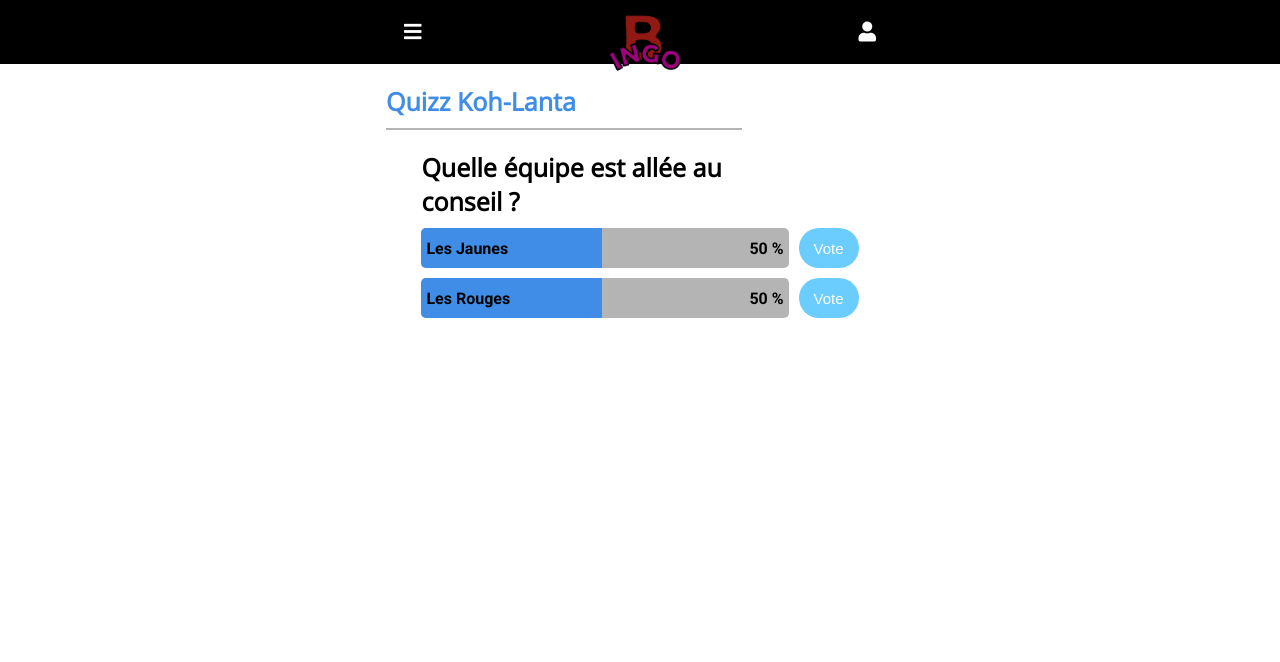
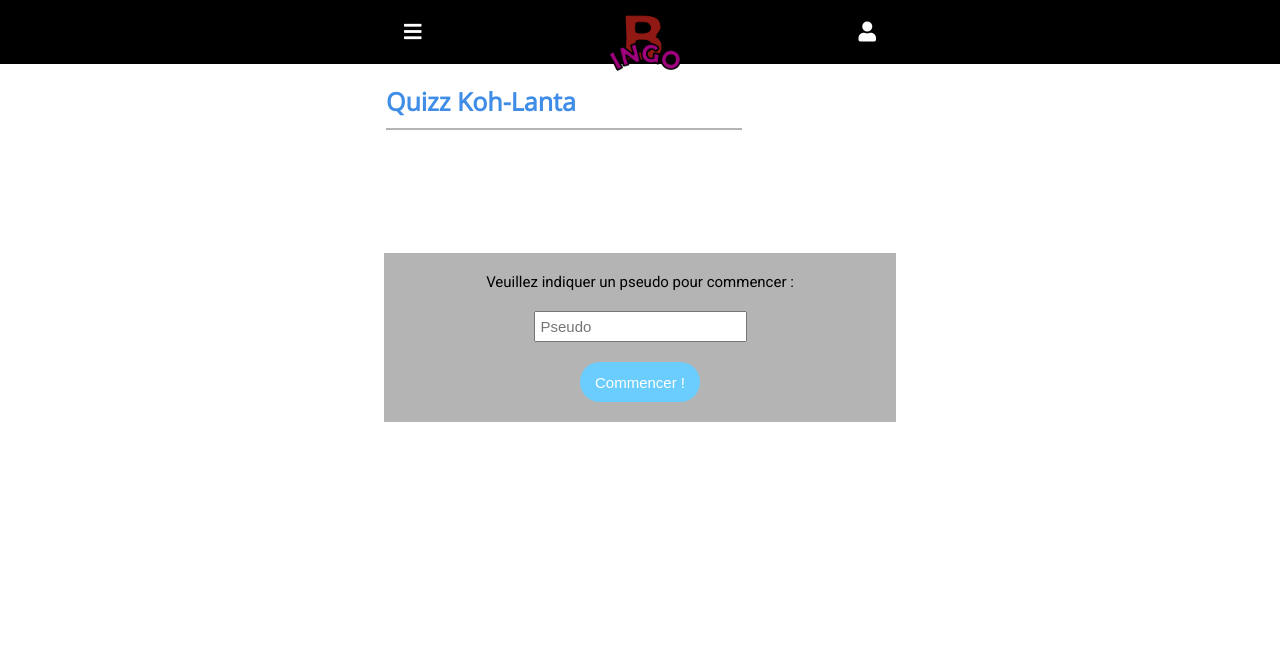
Before and after one commit to SveRKeR92/red-line-sverker, a PHP site: page /fil-rouge-dw/views/sondage.php in a window 1280 px wide. Shown: the top 662 px of the page. Run offline with PHP 8.4, Linux system fonts and the light colour scheme; some libraries are stand-ins or nearby versions.

Commit message:
:sparkles: finish pseudo & display score

```diff
--- a/include/header.php
+++ b/include/header.php
@@ -1,24 +1,26 @@
 <!DOCTYPE html>
 <html lang="fr">
+
 <head>
     <meta charset="UTF-8">
     <meta name="viewport" content="width=device-width, initial-scale=1.0">
     <link href="https://fonts.googleapis.com/css2?family=Open+Sans&family=Roboto:ital,wght@0,100;0,300;0,400;0,500;0,700;0,900;1,100;1,300;1,400;1,500;1,700;1,900&display=swap" rel="stylesheet">
     <link rel="stylesheet" href="https://use.fontawesome.com/releases/v5.14.0/css/all.css" integrity="sha384-HzLeBuhoNPvSl5KYnjx0BT+WB0QEEqLprO+NBkkk5gbc67FTaL7XIGa2w1L0Xbgc" crossorigin="anonymous">
-        <link rel="stylesheet" href="<?= URL?>style/style.css">
-        <script src="<?= URL?>script/jquery.js"></script>
+    <link rel="stylesheet" href="<?= URL ?>style/style.css">
+    <script src="<?= URL ?>script/jquery.js"></script>
     <title>Bingoz</title>
 </head>
+
 <body>
     <header>
         <div class="heading">
-                <a href="<?php echo URL ?>">
+            <a href="#">
                 <i class="fas fa-bars"></i>
             </a>
             <a href="<?php echo URL ?>">
                 <img src="<?php echo URL ?>img/logo.png" alt="logo du site">
             </a>
-                <a href="<?php echo URL ?>">
+            <a href="#">
                 <i class="fas fa-user"></i>
             </a>
         </div>
--- a/script/quizz.js
+++ b/script/quizz.js
@@ -54,6 +54,7 @@
         tr.className = index;
         tbody.appendChild(tr);
         let td = document.createElement("td");
+        td.setAttribute('colspan', '2');
         tr.appendChild(td);
         let qTitle = document.createElement("h4");
         qTitle.className = "titleQuestion";
@@ -68,6 +69,7 @@
             qtr.className = index;
             tbody.appendChild(qtr);
             let qtd = document.createElement("td");
+            qtd.style.width = "80%";
             qtr.appendChild(qtd);
             let div100 = document.createElement("div");
             div100.className = "hundred";
@@ -91,6 +93,7 @@
 
             //création boutton
             let tdButton = document.createElement("td");
+            tdButton.style.width = "20%";
             qtr.appendChild(tdButton);
             let button = document.createElement("button");
             button.innerHTML = "Vote";
@@ -104,13 +107,44 @@
     container.appendChild(sondageTable);
 }
 
-let i = 0;
+function hideQuestion(array, index){
+    for (k = 0; k < array.length; k++){
+        if(array[k].className != index){
+            array[k].style.display = "none";
+        }else{
+            array[k].style.display = "table-row";
+        }
+    }
+}
+
+let i = -1;
 let score = 0;
-console.log("question : "+ (i+1));
+let congrats = "";
 drawQuizz(quizz);
+let linesToHide = document.getElementsByTagName("tr");
+hideQuestion(linesToHide, i);
 
-let linesToHide = document.getElementsByTagName("tr");
-hideQuestion(linesToHide);
+//animation affichage pseudo
+$('#setPseudo').css('opacity', '1');
+$('#setPseudo').css('transform', 'translate(0, 100%)');
+
+
+//Definition pseudo
+let pseudo;
+
+$('#pseudoSubmit').on('click', function(){
+    console.log($('#pseudo').val());
+    if($('#pseudo').val() != ""){
+        pseudo = $('#pseudo').val();
+        $('#setPseudo').css('display', 'none');
+        i++;
+        hideQuestion(linesToHide, i);
+    }else{
+        alert('entrez un pseudo');
+    }
+});
+
+
 
 $('.answer').on('click', function(){
     //affichage de la question suivante
@@ -119,24 +153,24 @@
     console.log(questionIndex + ' ' + typeof questionIndex);
     let linesToHide = document.getElementsByTagName("tr");
     console.log(quizz.questions[i].answers[questionIndex].isRight);
+
     //comptabilisation des points
     if(quizz.questions[i].answers[questionIndex].isRight == true){
         score++;
         console.log(score);
     }
     i++;
-    hideQuestion(linesToHide);
+    hideQuestion(linesToHide, i);
     if (i >= quizz.questions.length){
-        alert("Bien joué, tu as " + score + " bonnes réponses !");
+        if (score <= 1){
+            congrats = "Bien joué " + pseudo +", tu as obtenu " + score + " bonne réponse !";
+        }else{
+            congrats = "Bien joué " + pseudo +", tu as obtenu " + score + " bonnes réponses !";
+        }
+        //création div résultats
+        let results = document.createElement("div");
+        results.innerHTML = congrats;
+        results.style.fontSize = "35px";
+        container.appendChild(results);
     }
 });
-
-function hideQuestion(array){
-    for (k = 0; k < array.length; k++){
-        if(array[k].className != i){
-            array[k].style.display = "none";
-        }else{
-            linesToHide[k].style.display = "table-row";
-        }
-    }
-}
--- a/style/style.css
+++ b/style/style.css
@@ -35,6 +35,8 @@
     box-shadow: 2px 2px 5px black ;
     transition: 0.2s;
 }
+
+/* ------------------- HEADER / SEARCH BAR ---------------- */
 
 header {
     position: sticky;
@@ -145,6 +147,8 @@
     list-style: none;
 }
 
+/* ----------------------- BODY / MAIN --------------------- */
+
 main h3, a{
     color:  rgb(63, 141, 230);
     text-transform: capitalize;
@@ -195,23 +199,7 @@
 	display:inline;
 }
 
-.p72{
-    width: 72%;
-}
-
-.p14{
-    width: 14%;
-}
-
-.p10 {
-    width: 10%;
-}
-
-.p4{
-    width: 4%;
-}
-
-main button{
+button{
     height: 40px;
     padding: 0 15px;
     border-radius: 100px;
@@ -224,7 +212,7 @@
     transition: 0.2s;
 }
 
-main button:active{
+button:active{
     box-shadow: none;
 }
 
@@ -249,6 +237,33 @@
 .bronze{
     color: #cd7f32;
 }
+
+/* ---------------- SONDAGE ----------------- */
+.setPseudo{
+    position: absolute;
+    opacity: 0;
+    left: 0;
+    padding: 20px;
+    width: 100%;
+    background-color: rgb(180, 180, 180);
+    transition: 2s;
+    display: flex;
+    flex-direction: column;
+    align-items: center;
+}
+
+.setPseudo label{
+    font-size: 15px;
+}
+
+.setPseudo input{
+    margin: 20px;
+    padding: 5px;
+    font-size: 15px;
+}
+
+
+/* -------------- FOOTER --------------- */
 
 footer div{
     background-color: var(--head-foot-bcg-color);
@@ -291,4 +306,10 @@
     main .nav{
         display: block;
     }
+
+    .setPseudo{
+        width: 40%;
+        right: 0;
+        margin: auto;
+    }
 }
--- a/views/sondage.php
+++ b/views/sondage.php
@@ -1,15 +1,19 @@
 <?php
-    include '../include/init.php';
-    include '../include/header.php';
+include '../include/init.php';
+include '../include/header.php';
 ?>
 
 <main>
     <div id="container">
-
+        <div class="setPseudo" id="setPseudo">
+            <label for="pseudo">Veuillez indiquer un pseudo pour commencer : </label>
+            <input type="text" id="pseudo" placeholder="Pseudo">
+            <button type="submit" id="pseudoSubmit">Commencer !</button>
+        </div>
     </div>
 </main>
 <script src="../script/quizz.js"></script>
 
 <?php
-    include '../include/footer.php'
+include '../include/footer.php'
 ?>
```
Also changed, not shown: index.php (+7 -9 lines). Lines whose indentation alone changed are shown as unchanged.
